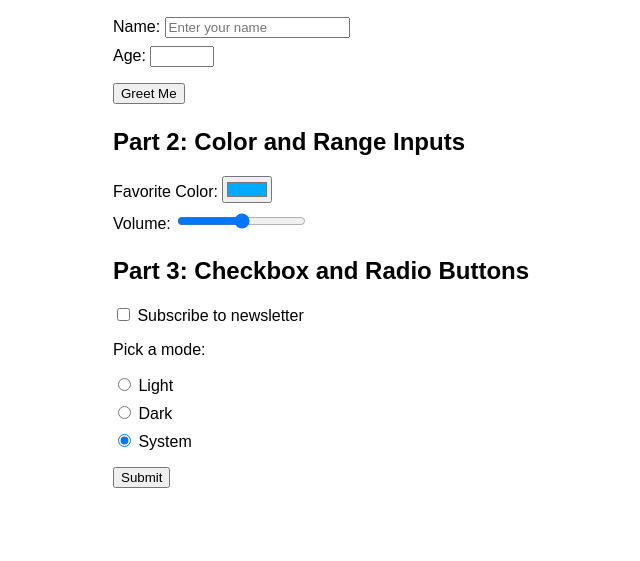
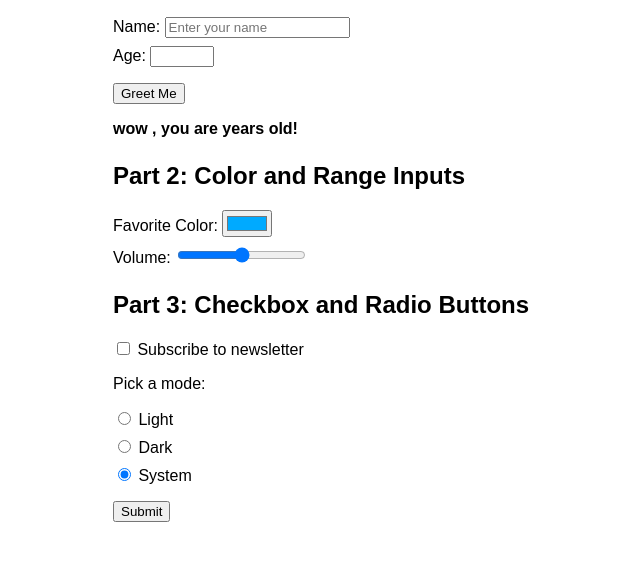
Before and after one commit to poltergeist000/poltergeist000.github.io, a plain HTML site: page hi.html in a window 1280 px wide. Both pictures are taken after a click on the button "Greet Me". Shown: the part 121-682 px from the top of the page, without its empty margins (227-867 px from the left). Drawn offline with Linux system fonts and the light colour scheme.

Commit message:
huuhhuuhihuhuihiu

```diff
--- a/hi.html
+++ b/hi.html
@@ -83,6 +83,7 @@
         btnGreet.addEventListener("click", () => {
             // TODO: Display a message like "Hello NAME, you are AGE years old!"
             // Challenge: If age < 13, show "You're just a kid!" instead.
+            greetingOutput.textContent = "wow " + nameInput.value + ", you are " + ageInput.value + " years old!"
         });
 
         // --- PART 2 ---
```
